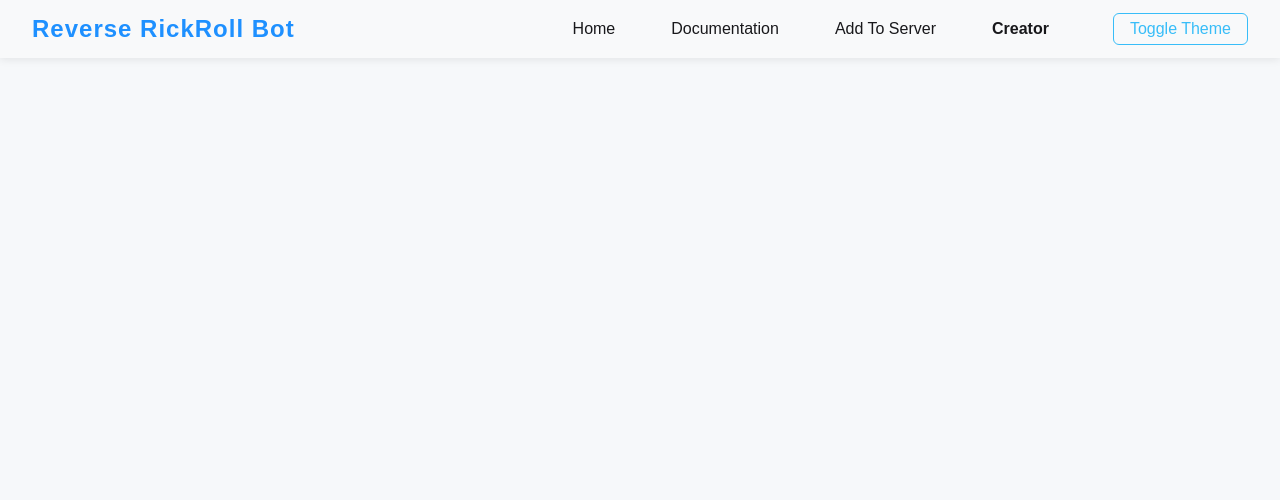
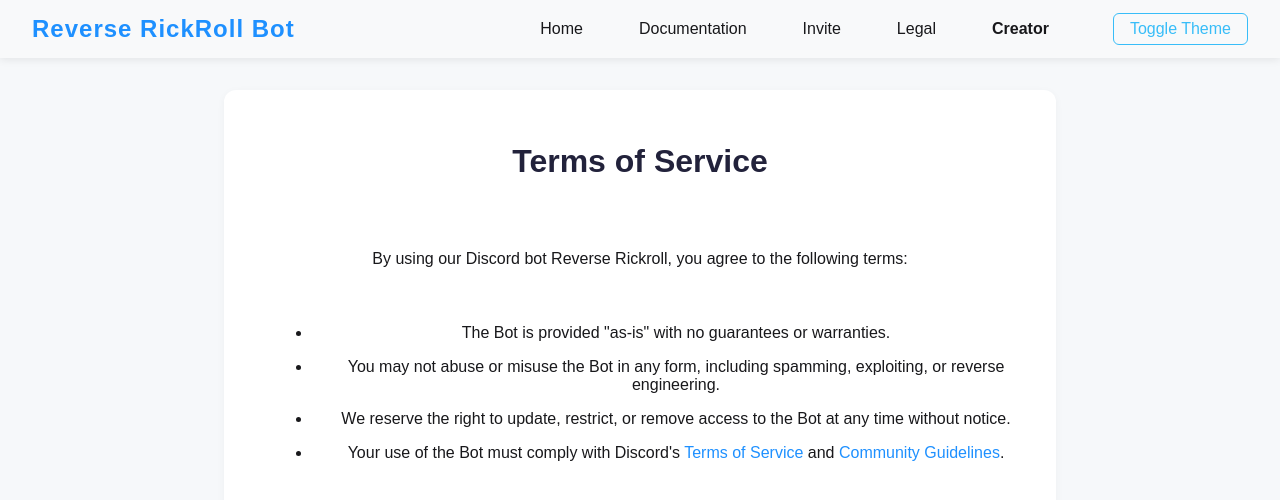
Before and after one commit to SzaBee13/reverse-rickroll, a React (Vite) app in the folder web/: page /terms-of-service in a window 1280 px wide. Shown: the top 500 px of the page. Built offline with nearby package versions, Linux system fonts and the light colour scheme.

Commit message:
v3.1
legal

```diff
--- a/web/src/App.jsx
+++ b/web/src/App.jsx
@@ -2,6 +2,9 @@
 import Navbar from "./components/Navbar";
 import Home from "./pages/Home";
 import Documentation from "./pages/Documentation";
+import PrivacyPolicy from "./pages/PrivacyPolicy";
+import TermsOfService from "./pages/TermsOfService";
+import Legal from "./pages/Legal";
 import { useState, useEffect } from "react";
 import "./index.css";
 import "./themes/light.css";
@@ -34,6 +37,10 @@
                     <Route path="/" element={<Home />} />
                     <Route path="/documentation" element={<Documentation />} />
                     <Route path="/invite" element={<Invite />} />
+                    <Route path="/privacy-policy" element={<PrivacyPolicy />} />
+                    <Route path="/terms-of-service" element={<TermsOfService />} />
+                    <Route path="/legal" element={<Legal />} />
+                    <Route path="*" element={<Home />} />
                 </Routes>
             </Router>
         </div>
--- a/web/src/components/Navbar.jsx
+++ b/web/src/components/Navbar.jsx
@@ -53,7 +53,8 @@
             <div className="navbar-links" id="navbar-links" ref={linksRef}>
                 <Link to="/" className="navbar-link" onClick={handleNavLinkClick}>Home</Link>
                 <Link to="/documentation" className="navbar-link" onClick={handleNavLinkClick}>Documentation</Link>
-                <a href="https://discord.com/oauth2/authorize?client_id=1384237022826336316" target="_blank" rel="noopener noreferrer" onClick={handleNavLinkClick}>Add To Server</a>
+                <Link to="/invite" className="navbar-link" onClick={handleNavLinkClick}>Invite</Link>
+                <Link to="/legal" className="navbar-link" onClick={handleNavLinkClick}>Legal</Link>
                 <a
                     href="https://szabee13.pages.dev"
                     target="_blank"
--- /dev/null
+++ b/web/src/pages/Legal.jsx
@@ -0,0 +1,35 @@
+import React from "react";
+import { Link } from "react-router-dom";
+
+function Legal() {
+  return (
+    <div className="container home-hero">
+      <h1>Legal</h1>
+      <div className="hero-content column">
+        <p>
+          This is a legal document for the Reverse Rickroll Discord bot.
+        </p>
+        <a href="https://discord.com/terms" target="_blank" className="text-blue-500 underline">
+          Discord Terms of Service
+        </a>
+        <br />
+        <a href="https://discord.com/guidelines" target="_blank" className="text-blue-500 underline">
+          Discord Community Guidelines
+        </a>
+        <br />
+        <Link to="/privacy-policy" className="text-blue-500 underline">
+          Privacy Policy
+        </Link>
+        <br />
+        <Link to="/terms-of-service" className="text-blue-500 underline">
+          Terms of Service
+        </Link>
+        <p>
+          By using this bot, you agree to abide by these legal documents.
+        </p>
+      </div>
+    </div>
+  );
+}
+
+export default Legal;
--- /dev/null
+++ b/web/src/pages/PrivacyPolicy.jsx
@@ -0,0 +1,30 @@
+import React from "react";
+
+function PrivacyPolicy() {
+  return (
+    <div className="container home-hero">
+      <h1>Privacy Policy</h1>
+      <div className="hero-content column legal">
+        <p>This bot may collect the following data:</p>
+        <ul>
+          <li>Guild IDs and settings for configuration purposes.</li>
+          <li>
+            Message content only when necessary for moderation (e.g. detecting
+            RickRolls).
+          </li>
+          <li>No personal or sensitive data is stored permanently.</li>
+        </ul>
+        <p>
+          Data is stored securely and only used to improve the Bot’s
+          functionality. We do not sell or share your data with third parties.
+        </p>
+        <p>
+          If you wish to remove your server's data, please contact the bot owner
+          via Discord.
+        </p>
+      </div>
+    </div>
+  );
+}
+
+export default PrivacyPolicy;
--- /dev/null
+++ b/web/src/pages/TermsOfService.jsx
@@ -0,0 +1,47 @@
+import React from "react";
+
+function TermsOfService() {
+  return (
+    <div className="container home-hero">
+      <h1>Terms of Service</h1>
+      <div className="hero-content column legal">
+        <p>
+          By using our Discord bot Reverse Rickroll, you agree to the following
+          terms:
+        </p>
+        <ul>
+          <li>The Bot is provided "as-is" with no guarantees or warranties.</li>
+          <li>
+            You may not abuse or misuse the Bot in any form, including spamming,
+            exploiting, or reverse engineering.
+          </li>
+          <li>
+            We reserve the right to update, restrict, or remove access to the
+            Bot at any time without notice.
+          </li>
+          <li>
+            Your use of the Bot must comply with Discord's{" "}
+            <a
+              href="https://discord.com/terms"
+              target="_blank"
+              className="text-blue-500 underline"
+            >
+              Terms of Service
+            </a>{" "}
+            and{" "}
+            <a
+              href="https://discord.com/guidelines"
+              target="_blank"
+              className="text-blue-500 underline"
+            >
+              Community Guidelines
+            </a>
+            .
+          </li>
+        </ul>
+      </div>
+    </div>
+  );
+}
+
+export default TermsOfService;
--- a/web/src/themes/dark.css
+++ b/web/src/themes/dark.css
@@ -110,6 +110,17 @@
     justify-content: center;
 }
 
+.hero-content.column {
+    flex-direction: column;
+    gap: 0.5rem;
+}
+
+.hero-content.legal {
+    flex-direction: column;
+    align-items: center;
+    text-align: center;
+}
+
 .hero-content > div {
     display: flex;
     align-items: center;
--- a/web/src/themes/light.css
+++ b/web/src/themes/light.css
@@ -110,6 +110,17 @@
     justify-content: center;
 }
 
+.hero-content.column {
+    flex-direction: column;
+    gap: 0.5rem;
+}
+
+.hero-content.legal {
+    flex-direction: column;
+    align-items: center;
+    text-align: center;
+}
+
 .hero-img {
     width: 120px;
     height: 120px;
```
Also changed, not shown: 1 other file (tests, documents, lock files or other folders).
